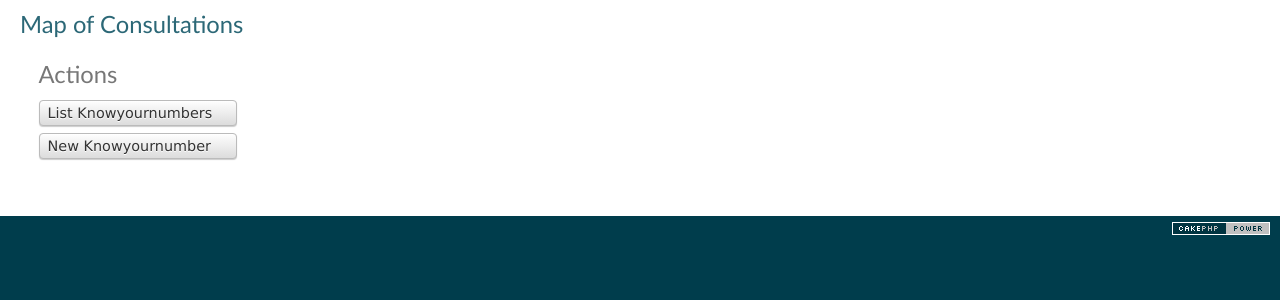
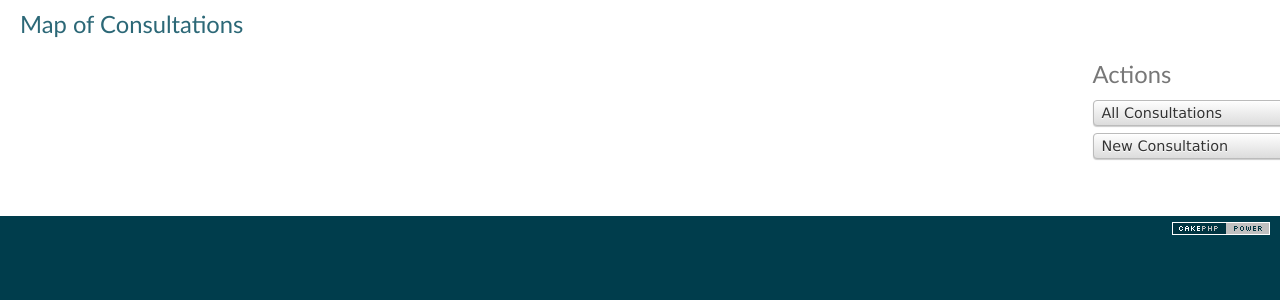
Before and after one commit to ero5004/cake, a CakePHP app: the page made by app/View/Knowyournumbers/consultation_map.ctp in a window 1280 px wide. Shown: the part 47-347 px from the top of the page. Run offline with PHP 8.4 and a stand-in for CakePHP, Linux system fonts and the light colour scheme; the template is opened without the code that fills it, so the values that code supplies are empty; some libraries are stand-ins or nearby versions.

Commit message:
changed link test

```diff
--- a/app/View/Knowyournumbers/consultation_map.ctp
+++ b/app/View/Knowyournumbers/consultation_map.ctp
@@ -15,8 +15,8 @@
     'infoWindow' => true
   );
 ?>
-
-<div>
+<div style="width: 1300px;">
+	<div style="float:left; width: 1000px;">
 		<?= $this->GoogleMap->map($map_options); ?>
 
 
@@ -48,10 +48,11 @@
 	?>
 
 	</div>
-<div class="actions">
+	<div class="actions" style="float: right;">
 		<h3><?php echo __('Actions'); ?></h3>
 		<ul>
-		<li><?php echo $this->Html->link(__('List Knowyournumbers'), array('action' => 'index')); ?> </li>
-		<li><?php echo $this->Html->link(__('New Knowyournumber'), array('action' => 'add')); ?> </li>
+			<li><?php echo $this->Html->link(__('All Consultations'), array('action' => 'index')); ?> </li>
+			<li><?php echo $this->Html->link(__('New Consultation'), array('action' => 'add')); ?> </li>
 		</ul>
 	</div>
+</div>
--- a/app/View/Knowyournumbers/index.ctp
+++ b/app/View/Knowyournumbers/index.ctp
@@ -1,5 +1,5 @@
 <div class="knowyournumbers index">
-	<h2><?php echo __('Knowyournumbers'); ?></h2>
+	<h2><?php echo __('All Consultations'); ?></h2>
 	<table cellpadding="0" cellspacing="0">
 	<tr>
 			<th><?php echo $this->Paginator->sort('customerId'); ?></th>
@@ -58,6 +58,6 @@
 <!--<div class="actions">
 	<h3><?php echo __('Actions'); ?></h3>
 	<ul>
-		<li><?php echo $this->Html->link(__('New Knowyournumber'), array('action' => 'add')); ?></li>
+		<li><?php echo $this->Html->link(__('New Consultation'), array('action' => 'add')); ?></li>
 	</ul>
 </div>-->
--- a/app/View/Knowyournumbers/view_patient.ctp
+++ b/app/View/Knowyournumbers/view_patient.ctp
@@ -100,8 +100,8 @@
 <div class="actions" style="float: right; width: 500px;">
 	<h3><?php echo __('Actions'); ?></h3>
 	<ul>
-		<li><?php echo $this->Html->link(__('List Knowyournumbers'), array('action' => 'index')); ?> </li>
-		<li><?php echo $this->Html->link(__('New Knowyournumber'), array('action' => 'add')); ?> </li>
+		<li><?php echo $this->Html->link(__('All Consultations'), array('action' => 'index')); ?> </li>
+		<li><?php echo $this->Html->link(__('New Consultations'), array('action' => 'add')); ?> </li>
 	</ul>
 </div>
 </div>
```
Lines whose indentation alone changed are shown as unchanged.
